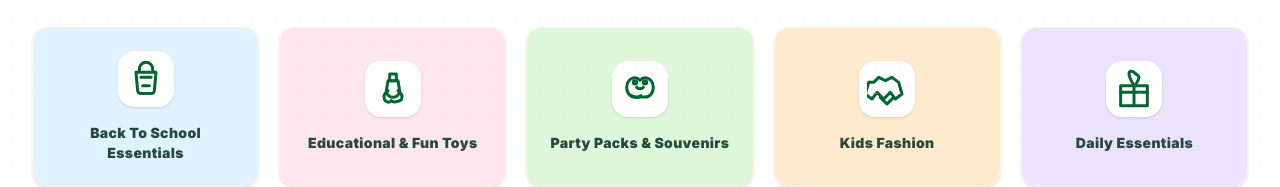
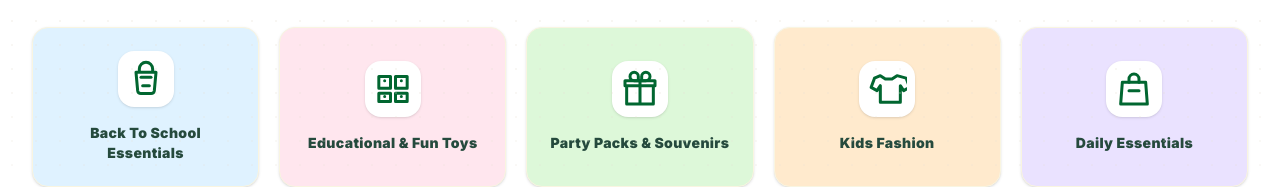
Before and after one commit to cassliya2307/Twelve09-Kiddies-Store-Frontend, a Next.js app: page /shop in a window 1280 px wide. Shown: the part 279-466 px from the top of the page. Built offline with nearby package versions, Linux system fonts and the light colour scheme; no server answers.

Commit message:
Login and Admin Panel Changes

```diff
--- a/src/app/login/LoginContent.tsx
+++ b/src/app/login/LoginContent.tsx
@@ -27,6 +27,7 @@ export function LoginContent() {
   const [name, setName] = useState('');
   const [email, setEmail] = useState('');
   const [password, setPassword] = useState('');
+  const [showPassword, setShowPassword] = useState(false);
   const [error, setError] = useState('');
   const [submitting, setSubmitting] = useState(false);
 
@@ -112,18 +113,42 @@ export function LoginContent() {
             <label htmlFor="password" className="block text-sm font-medium text-gray-700 mb-1">
               Password *
             </label>
+            <div className="relative">
               <input
-              type="password"
+                type={showPassword ? 'text' : 'password'}
                 id="password"
                 value={password}
                 onChange={e => setPassword(e.target.value)}
                 required
                 minLength={8}
                 disabled={submitting || authLoading}
-              className="w-full px-4 py-2.5 border border-cream-200 rounded-xl focus:outline-none focus:ring-2 focus:ring-green-500"
+                className="w-full px-4 py-2.5 pr-12 border border-cream-200 rounded-xl focus:outline-none focus:ring-2 focus:ring-green-500"
                 autoComplete={isLogin ? 'current-password' : 'new-password'}
                 placeholder="Enter your password"
               />
+              <button
+                type="button"
+                aria-label={showPassword ? 'Hide password' : 'Show password'}
+                aria-pressed={showPassword}
+                onClick={() => setShowPassword(visible => !visible)}
+                disabled={submitting || authLoading}
+                className="absolute inset-y-0 right-0 flex items-center rounded-r-xl px-3 text-cream-600 hover:text-green-800 focus-visible:outline-none focus-visible:ring-2 focus-visible:ring-inset focus-visible:ring-green-700 disabled:cursor-not-allowed"
+              >
+                <svg className="h-5 w-5" viewBox="0 0 24 24" fill="none" stroke="currentColor" strokeWidth="1.8" aria-hidden="true">
+                  {showPassword ? (
+                    <>
+                      <path strokeLinecap="round" strokeLinejoin="round" d="M3 3l18 18M10.6 10.6a2 2 0 0 0 2.8 2.8" />
+                      <path strokeLinecap="round" strokeLinejoin="round" d="M9.9 5.2A10.9 10.9 0 0 1 12 5c5 0 8.3 4.5 9 7-.3 1.1-1.2 2.5-2.6 3.7M6.2 6.2C4.3 7.5 3.3 9.5 3 12c.7 2.5 4 7 9 7 1.1 0 2.1-.2 3-.6" />
+                    </>
+                  ) : (
+                    <>
+                      <path strokeLinecap="round" strokeLinejoin="round" d="M3 12s3.3-7 9-7 9 7 9 7-3.3 7-9 7-9-7-9-7Z" />
+                      <circle cx="12" cy="12" r="2.5" />
+                    </>
+                  )}
+                </svg>
+              </button>
+            </div>
           </div>
 
           {error && !submitting && (
--- a/src/components/home/CategorySection.tsx
+++ b/src/components/home/CategorySection.tsx
@@ -23,14 +23,14 @@ const categoryCards = [
     label: 'Educational & Fun Toys',
     href: '/shop',
     color: '#ffe6ee',
-    icon: <BabyIcon />,
+    icon: <BlocksIcon />,
   },
   {
     title: 'Toys & games',
     label: 'Party Packs & Souvenirs',
     href: '/shop',
     color: '#ddf8d9',
-    icon: <TeddyIcon />,
+    icon: <GiftIcon />,
   },
   {
     title: 'Kids fashion',
@@ -44,7 +44,7 @@ const categoryCards = [
     label: 'Daily Essentials',
     href: '/shop',
     color: '#eae2ff',
-    icon: <GiftIcon />,
+    icon: <ShoppingBagIcon />,
   },
 ];
 
@@ -59,25 +59,11 @@ function BackpackIcon() {
   );
 }
 
-function BabyIcon() {
+function BlocksIcon() {
   return (
     <svg className="h-10 w-10" viewBox="0 0 24 24" fill="none" stroke="currentColor" strokeWidth="1.8" aria-hidden="true">
-      <path strokeLinecap="round" strokeLinejoin="round" d="M10 3h4v4h-4z" />
-      <path strokeLinecap="round" strokeLinejoin="round" d="M9 7h6l1 6a4 4 0 0 1-8 0l1-6z" />
-      <path strokeLinecap="round" strokeLinejoin="round" d="M9 13c-2.2 1.5-3 3.3-2 5.5C8 20 9.8 20.5 11 19" />
-      <path strokeLinecap="round" strokeLinejoin="round" d="M15 13c2.2 1.5 3 3.3 2 5.5C14 20 12.2 20.5 11 19" />
-    </svg>
-  );
-}
-
-function TeddyIcon() {
-  return (
-    <svg className="h-10 w-10" viewBox="0 0 24 24" fill="none" stroke="currentColor" strokeWidth="1.8" aria-hidden="true">
-      <path strokeLinecap="round" strokeLinejoin="round" d="M4 11c0-3 2-5.8 5-5.8 1 0 2.2.6 3 1.6.8-1 2-1.6 3-1.6 3 0 5 2.8 5 5.8 0 3.2-2 5.8-5 5.8H9c-3 0-5-2.6-5-5.8z" />
-      <circle cx="9" cy="8" r="1" />
-      <circle cx="15" cy="8" r="1" />
-      <path strokeLinecap="round" strokeLinejoin="round" d="M10 11c.7 1.2 3.3 1.2 4 0" />
-      <path strokeLinecap="round" strokeLinejoin="round" d="M7 16c1.5 1.4 4.2 1.4 5.6 0" />
+      <path strokeLinecap="round" strokeLinejoin="round" d="M3.5 4.5h7v7h-7zM13.5 4.5h7v7h-7zM3.5 14.5h7v5h-7zM13.5 14.5h7v5h-7z" />
+      <path strokeLinecap="round" strokeLinejoin="round" d="M7 7h.01M17 7h.01M7 16.5h.01M17 16.5h.01" />
     </svg>
   );
 }
@@ -85,8 +71,7 @@ function TeddyIcon() {
 function TshirtIcon() {
   return (
     <svg className="h-10 w-10" viewBox="0 0 24 24" fill="none" stroke="currentColor" strokeWidth="1.8" aria-hidden="true">
-      <path strokeLinecap="round" strokeLinejoin="round" d="M4 8l3-3 4 2 4-2 4 3 2 7-4 3-3-4-4 4-4-4-3 4-4-3 2-7z" />
-      <path strokeLinecap="round" strokeLinejoin="round" d="M8 17l4 4 4-4" />
+      <path strokeLinecap="round" strokeLinejoin="round" d="M8 4 4.5 5.5 2.5 11l3.5 2 2-3v10h12V10l2 3 3.5-2-2-5.5L18 4l-3 2h-4L8 4z" />
     </svg>
   );
 }
@@ -94,10 +79,17 @@ function TshirtIcon() {
 function GiftIcon() {
   return (
     <svg className="h-10 w-10" viewBox="0 0 24 24" fill="none" stroke="currentColor" strokeWidth="1.8" aria-hidden="true">
-      <path strokeLinecap="round" strokeLinejoin="round" d="M4 10h16v12H4z" />
-      <path strokeLinecap="round" strokeLinejoin="round" d="M12 10v12" />
-      <path strokeLinecap="round" strokeLinejoin="round" d="M4 14h16" />
-      <path strokeLinecap="round" strokeLinejoin="round" d="M12 10s-3-5-3-7 2-2 3-1 3 2 3 3-2 5-3 5z" />
+      <path strokeLinecap="round" strokeLinejoin="round" d="M4 10h16v11H4zM3 7h18v3H3zM12 7v14" />
+      <path strokeLinecap="round" strokeLinejoin="round" d="M12 7H8.5a2.5 2.5 0 1 1 2.5-2.5V7Zm0 0h3.5a2.5 2.5 0 1 0-2.5-2.5V7Z" />
+    </svg>
+  );
+}
+
+function ShoppingBagIcon() {
+  return (
+    <svg className="h-10 w-10" viewBox="0 0 24 24" fill="none" stroke="currentColor" strokeWidth="1.8" aria-hidden="true">
+      <path strokeLinecap="round" strokeLinejoin="round" d="M5 8h14l1 13H4L5 8Z" />
+      <path strokeLinecap="round" strokeLinejoin="round" d="M9 8V6a3 3 0 0 1 6 0v2M9 13h6" />
     </svg>
   );
 }
```
Lines whose indentation alone changed are shown as unchanged.
